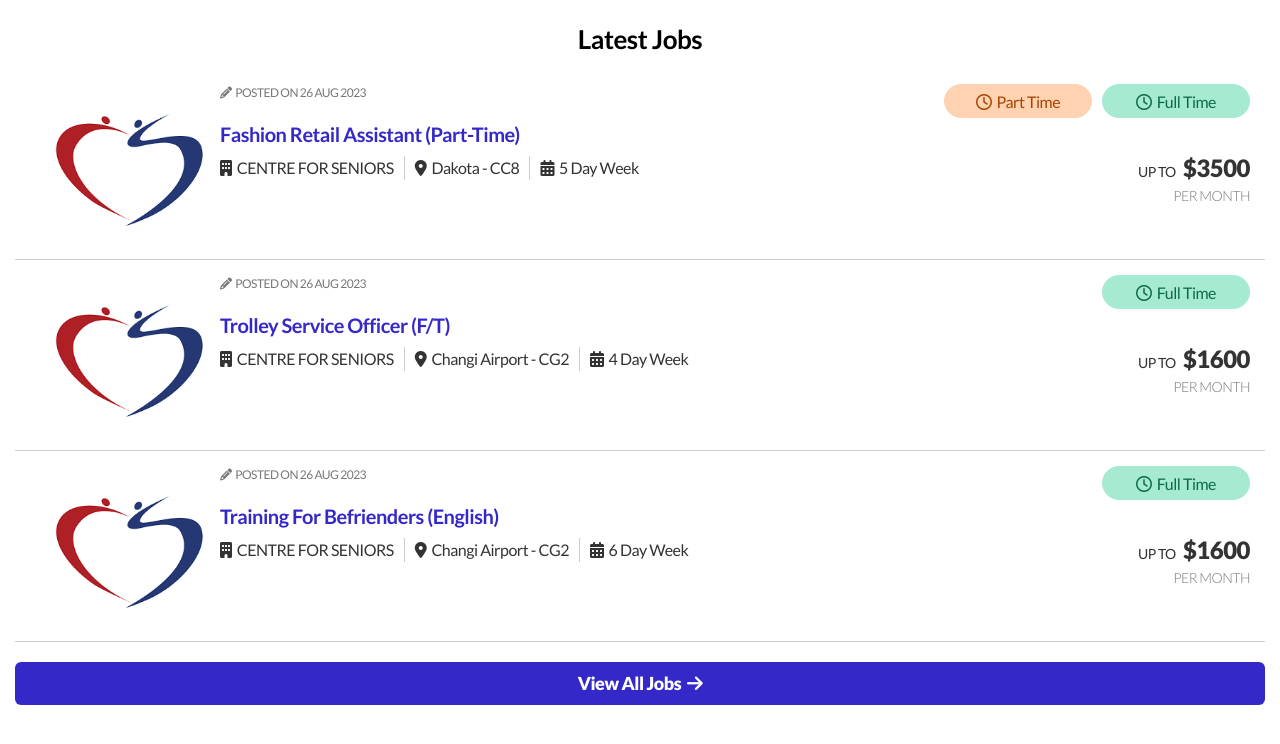
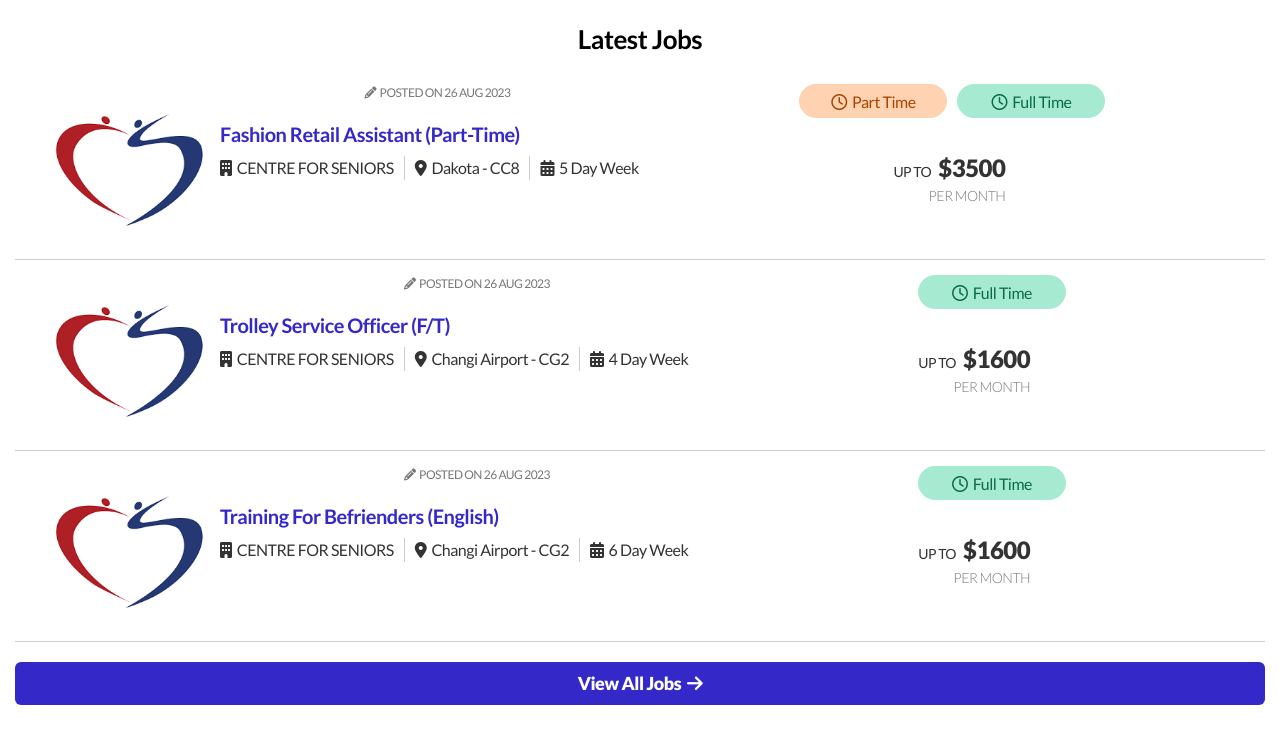
Before and after one commit to phr9000/seniorJob, a React (Create React App) app: page / in a window 1280 px wide. Shown: the top 744 px of the page. Built offline with nearby package versions, Linux system fonts and the light colour scheme.

Commit message:
+ common.css 리셋 추가

```diff
--- a/src/assets/styles/common.scss
+++ b/src/assets/styles/common.scss
@@ -2,6 +2,7 @@
 // ------- common ------- //
 * {
   font-family: "Lato", sans-serif;
+  margin: 0 auto;
 }
 
 html,
@@ -9,12 +10,34 @@
   font-size: 10px;
   letter-spacing: -0.5px;
   font-family: "Lato", sans-serif;
+  box-sizing: border-box;
 }
 
 body {
   &.no-scroll {
     overflow: hidden;
   }
+}
+
+ul,
+ol,
+li {
+  list-style: none;
+}
+
+body,
+input,
+select,
+textarea,
+button,
+img,
+fieldset {
+  border: none;
+}
+
+button {
+  background-color: transparent;
+  cursor: pointer;
 }
 
 .container {
@@ -30,6 +53,7 @@
 }
 
 a {
+  text-decoration: none;
   color: inherit;
 }
 
```
